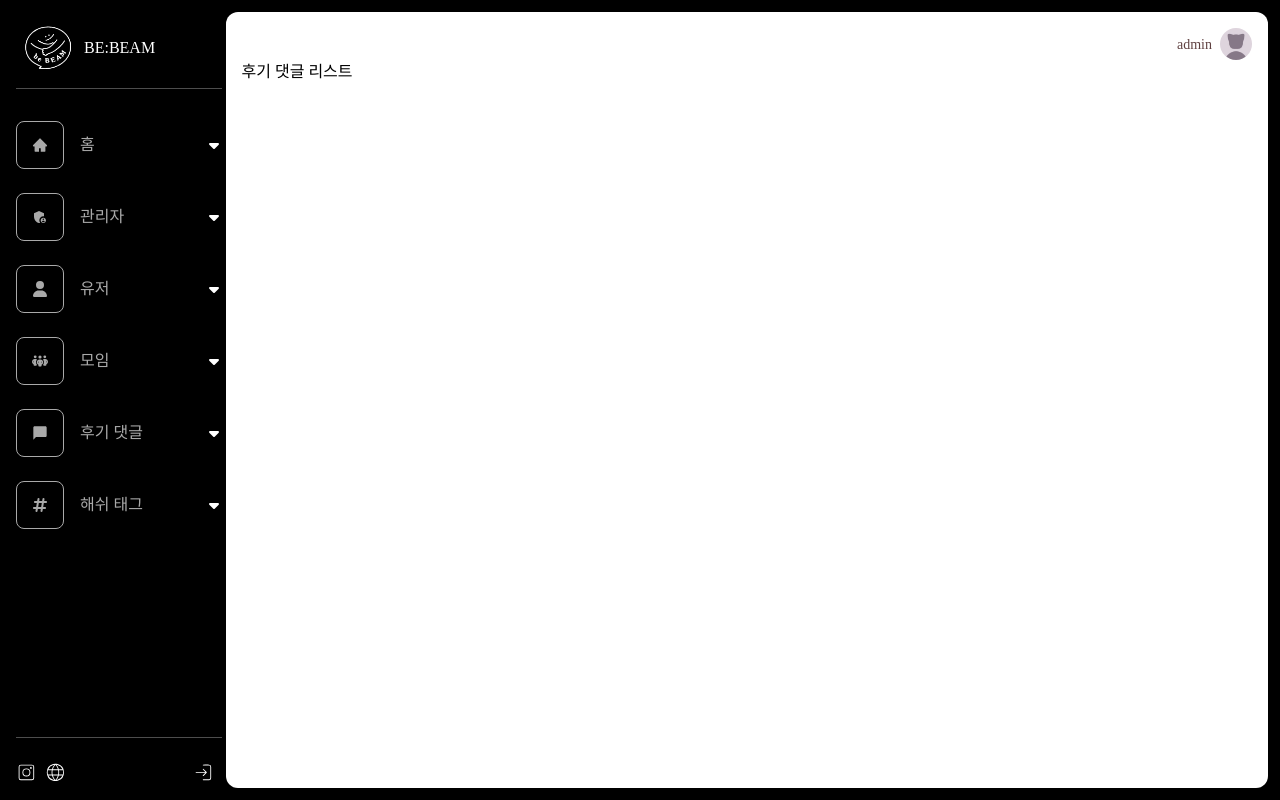
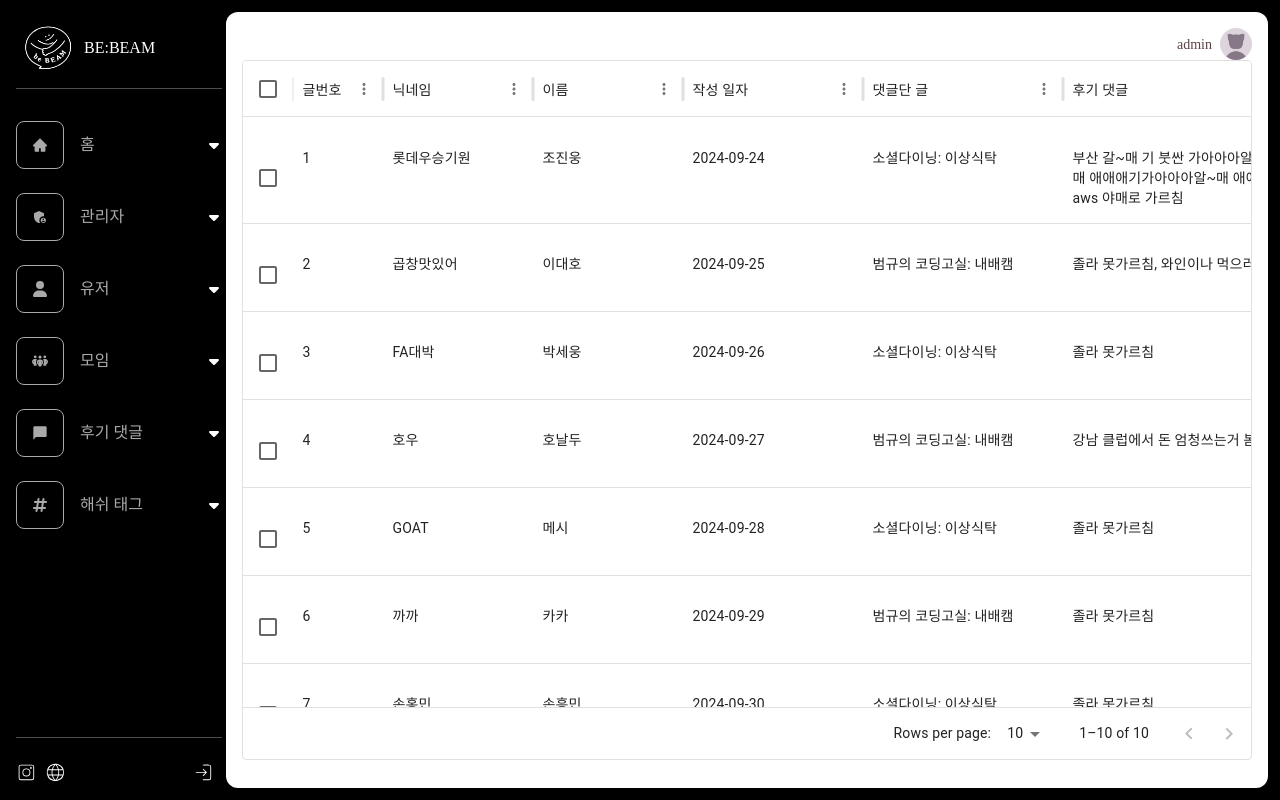
Before and after one commit to dnjfht/BeBeam-admin, a React (Create React App) app: page /comments in a window 1280 px wide. Built offline with nearby package versions, Linux system fonts and the light colour scheme; sample sign-in values are in the browser's storage; a web font is replaced by a local one.

Commit message:
feat : comment review list

```diff
--- a/package.json
+++ b/package.json
@@ -6,8 +6,9 @@
     "@emotion/react": "^11.13.3",
     "@emotion/styled": "^11.13.0",
     "@mui/lab": "^6.0.0-beta.9",
-    "@mui/material": "^6.1.0",
+    "@mui/material": "^6.1.1",
     "@mui/x-data-grid": "^7.17.0",
+    "@mui/x-date-pickers": "^7.18.0",
     "@testing-library/jest-dom": "^5.14.1",
     "@testing-library/react": "^13.0.0",
     "@testing-library/user-event": "^13.2.1",
@@ -48,5 +49,6 @@
   },
   "devDependencies": {
     "tailwindcss": "^3.4.10"
-  }
+  },
+  "packageManager": "yarn@1.22.22+sha512.a6b2f7906b721bba3d67d4aff083df04dad64c399707841b7acf00f6b133b7ac24255f2652fa22ae3534329dc6180534e98d17432037ff6fd140556e2bb3137e"
 }
--- a/src/pages/comment/Comments.jsx
+++ b/src/pages/comment/Comments.jsx
@@ -1,3 +1,84 @@
-export default function Comments() {
-  return <div>후기 댓글 리스트</div>;
+import React from 'react';
+import Box from '@mui/material/Box';
+import { DataGrid } from '@mui/x-data-grid';
+import { DatePicker } from '@mui/x-date-pickers/DatePicker';
+import TextField from '@mui/material/TextField';
+
+const columns = [
+  { field: 'id', headerName: '글번호', width: 90 },
+  {
+    field: 'nickName',
+    headerName: '닉네임',
+    width: 150,
+    editable: false,
+  },
+  {
+    field: 'realName',
+    headerName: '이름',
+    width: 150,
+    editable: false,
+  },
+  {
+    field: 'date',
+    headerName: '작성 일자',
+    width: 180,
+    editable: false,
+    renderEditCell: (params) => (
+      <DatePicker
+        value={params.value}
+        onChange={(newValue) => params.api.setEditCellValue({ id: params.id, field: params.field, value: newValue })}
+        renderInput={(props) => <TextField {...props} />}
+      />
+    ),
+  },
+  {
+    field: 'post',
+    headerName: '댓글단 글',
+    width: 200,
+    editable: true,
+  },
+  {
+    field: 'review',
+    headerName: '후기 댓글',
+    width: 500,
+    editable: false,
+  },
+];
+
+const rows = [
+  { id: 1, realName: '조진웅', nickName: '롯데우승기원', date: '2024-09-24', post: '소셜다이닝: 이상식탁', review: '부산 갈~매 기 붓싼 가아아아알~매 애애애기가아아아알~매 애애애기가아아아알~매 애애애기가아아아알~매 애애애기가아아아알~매 애애애기 범규 개못가르치고 aws 야매로 가르침' },
+  { id: 2, realName: '이대호', nickName: '곱창맛있어', date: '2024-09-25', post: '범규의 코딩고실: 내배캠', review: '졸라 못가르침, 와인이나 먹으러 다니고 쓰레기임 그 사람' },
+  { id: 3, realName: '박세웅', nickName: 'FA대박', date: '2024-09-26', post: '소셜다이닝: 이상식탁', review: '졸라 못가르침' },
+  { id: 4, realName: '호날두', nickName: '호우', date: '2024-09-27', post: '범규의 코딩고실: 내배캠', review: '강남 클럽에서 돈 엄청쓰는거 봄' },
+  { id: 5, realName: '메시', nickName: 'GOAT', date: '2024-09-28', post: '소셜다이닝: 이상식탁', review: '졸라 못가르침' },
+  { id: 6, realName: '카카', nickName: '까까', date: '2024-09-29', post: '범규의 코딩고실: 내배캠', review: '졸라 못가르침' },
+  { id: 7, realName: '손흥민', nickName: '손홍민', date: '2024-09-30', post: '소셜다이닝: 이상식탁', review: '졸라 못가르침' },
+  { id: 8, realName: '박지성', nickName: '두개의심장', date: '2024-10-01', post: '범규의 코딩고실: 내배캠', review: '졸라 못가르침' },
+  { id: 9, realName: '설기현', nickName: '역주행', date: '2024-10-02', post: '범규의 코딩고실: 내배캠', review: '졸라 못가르침' },
+  { id: 10, realName: '이범규', nickName: '범규와와인한잔', date: '2024-10-02', post: '범규의 코딩고실: 내배캠', review: '미안하면 내배캠 한 번 더 시켜줘라' },
+];
+
+export default function DataGridDemo() {
+  return (
+    <Box sx={{ height: 700, width: '100%' }}>
+      <DataGrid
+        rows={rows}
+        getRowHeight={() => 'auto'}
+        sx={{
+          '&.MuiDataGrid-root--densityStandard .MuiDataGrid-cell': { pt: '30px' , pb: '15px'},
+        }}
+        columns={columns}
+        initialState={{
+          pagination: {
+            paginationModel: {
+              pageSize: 10,
+            },
+          },
+        }}
+        pageSizeOptions={[5, 10]}
+        checkboxSelection
+        disableRowSelectionOnClick
+      />
+    </Box>
+  );
 }
```
Also changed, not shown: 1 other file (tests, documents, lock files or other folders).
